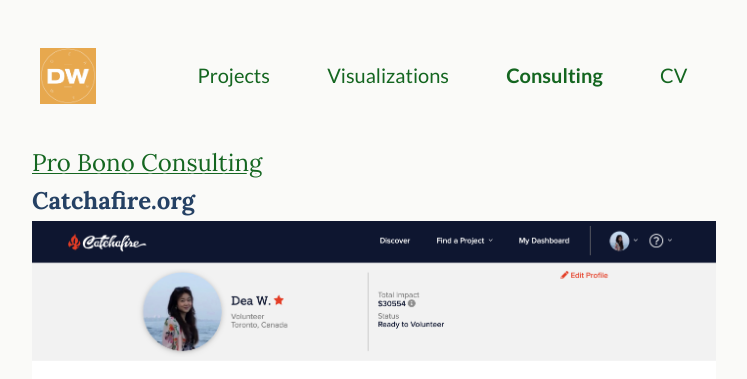
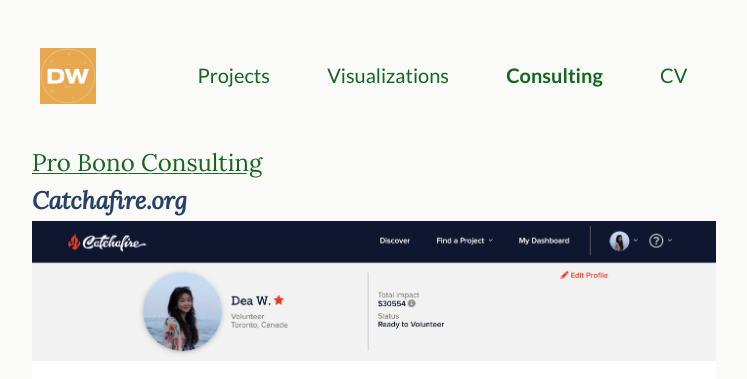
Before and after one commit to deawyk/deawyk.github.io, a Jekyll site: the page built from _pages/consulting.md, in a window 1280 px wide. Shown: the top 379 px of the page, without its empty margins (266-1013 px from the left). Built offline with Jekyll 4.4.1, drawn with Linux system fonts in a browser that asks for light colours.

Commit message:
Update consulting.md

```diff
--- a/_pages/consulting.md
+++ b/_pages/consulting.md
@@ -9,8 +9,9 @@
 <div class="pretty-links">
 
 <div class="lead lead-about">
+<div>
 [Pro Bono Consulting](https://www.catchafire.org/profiles/1474308/)<br>
-**Catchafire.org**
+***Catchafire.org***
 <img src="{{ site.baseurl }}/assets/img/git.catchafire.png"/>
 
 
@@ -20,7 +21,9 @@
 </figure>
 {:/} -->
 
+
 ---
+
 
 <div>
 ### Futur Consulting
```
